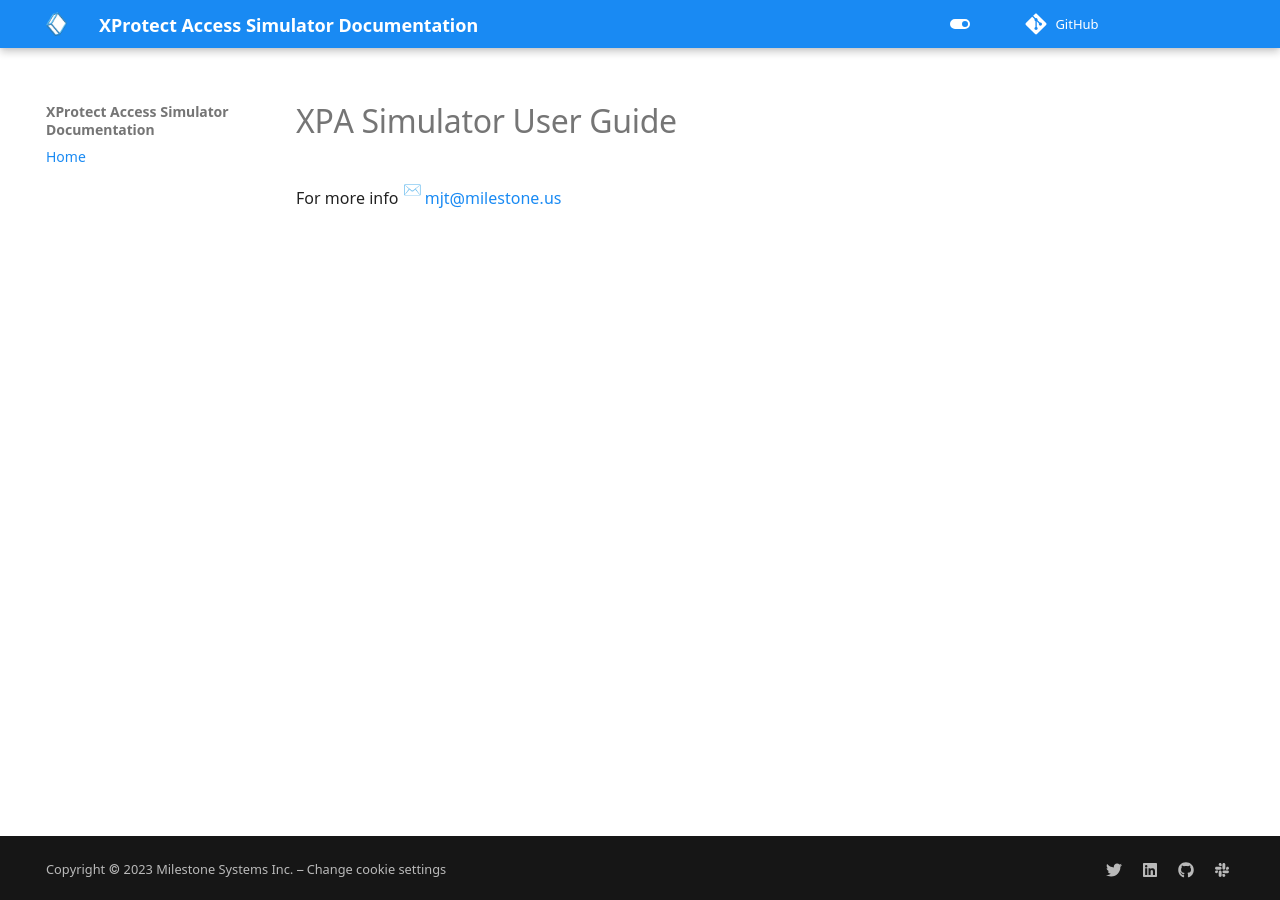
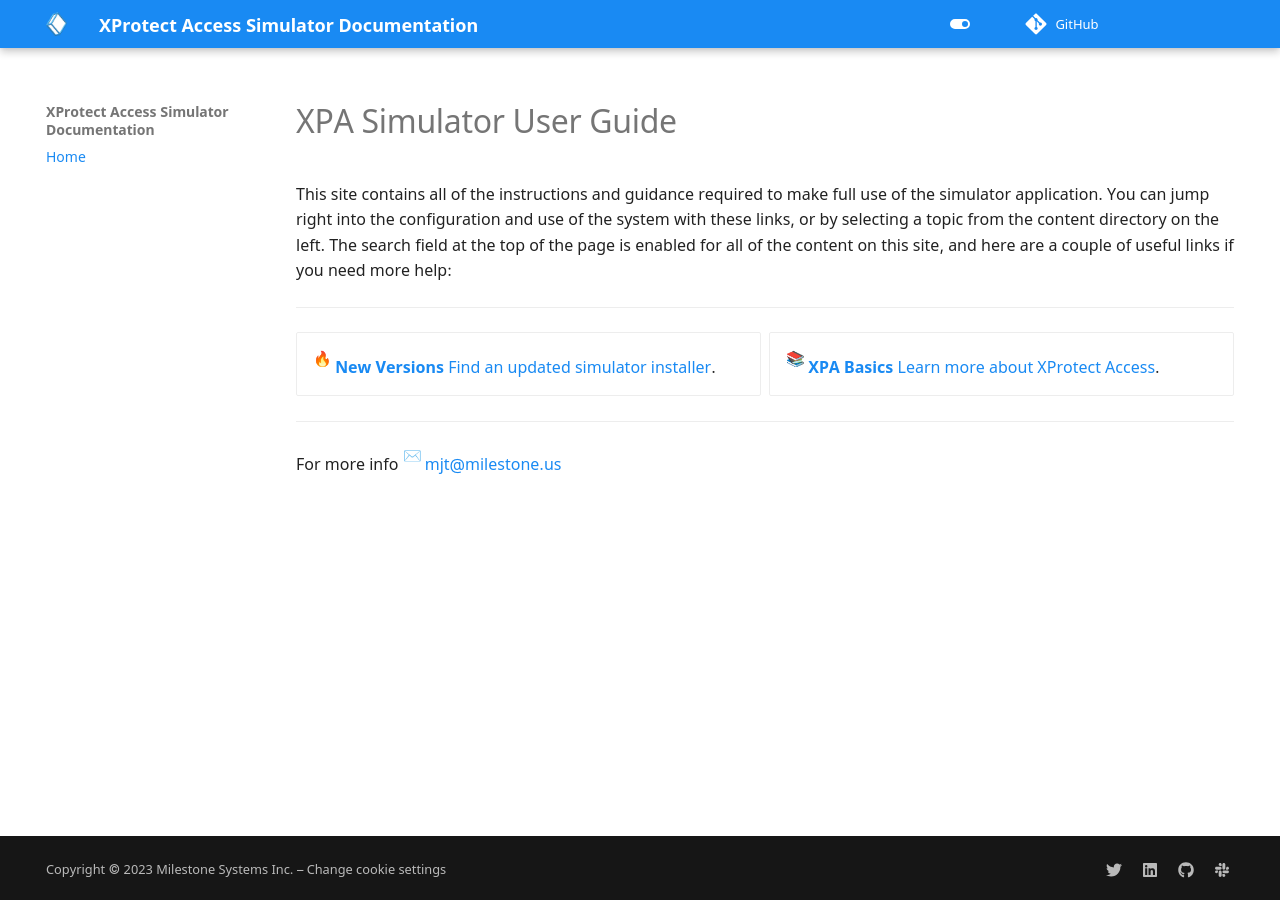
Before and after one commit to mjt-milestone/XPASimulatorDocs, an MkDocs documentation site: the page built from docs/index.md, in a window 1280 px wide. Built offline with MkDocs 1.6.1 and Material for MkDocs 9.7.7, drawn with Linux system fonts in a browser that asks for light colours; emoji names are drawn with the system emoji font; plug-ins that fetch from the network failed and are left out; comment, search, counter and statistics services are not loaded.

Commit message:
Updated home page

```diff
--- a/docs/index.md
+++ b/docs/index.md
@@ -1,3 +1,16 @@
 # XPA Simulator User Guide
 
+This site contains all of the instructions and guidance required to make full use of the simulator application. You can jump right into the configuration and use of the system with these links, or by selecting a topic from the content directory on the left. The search field at the top of the page is enabled for all of the content on this site, and here are a couple of useful links if you need more help:
+
+***
+
+<div class="grid cards" markdown>
+
+- [:fire:  __New Versions__ Find an updated simulator installer](https://milestonecdus.visualstudio.com/CustomDevAmerica/_build?definitionId=49).
+- [:books:  __XPA Basics__ Learn more about XProtect Access](https://learn.milestonesys.com/courses/85976/).
+
+</div>
+
+***
+
 For more info  :envelope: <mjt@milestone.us>
```
